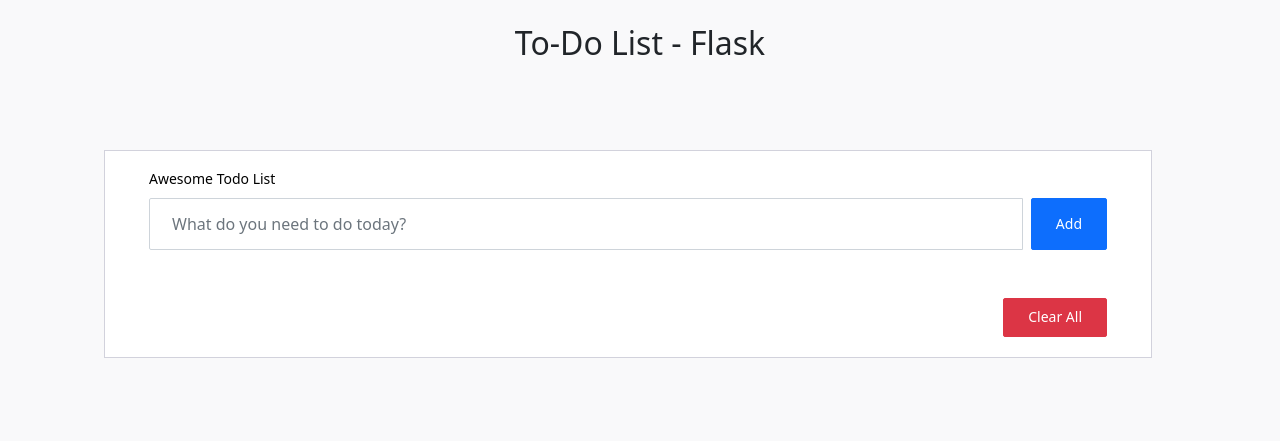
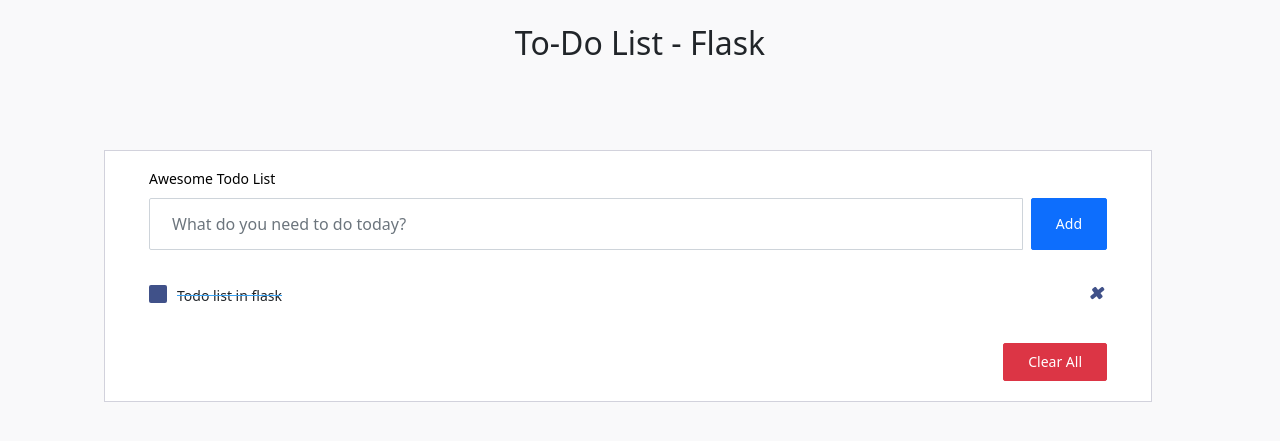
Before and after one commit to aniketmahajan007/Simple_ToDo_list_in_Flask, a Flask app: page / in a window 1280 px wide. Shown: the top 441 px of the page. Run offline with Flask 2, Linux system fonts and the light colour scheme; data comes from the database, SQL or seed files in the repository; both versions use the stored data as it was after the commit; data that the repository does not hold is empty; some libraries are stand-ins or nearby versions.

Commit message:
v 1.0.3
Added Support SQL Alchemy

```diff
--- a/routes/routers.py
+++ b/routes/routers.py
@@ -1,24 +1,41 @@
 import html
+from datetime import datetime
+
 import yaml
-from flask_mysqldb import MySQL
 import json
 from flask import request, render_template
+from flask_sqlalchemy import  SQLAlchemy
 
 from main import app
 
+#SQL
+app.config['SQLALCHEMY_DATABASE_URI'] = "sqlite:///todo.db"
+app.config['SQLALCHEMY_TRACK_MODIFICATIONS'] = False
+db = SQLAlchemy(app)
+
+class Todo(db.Model):
+    id = db.Column(db.Integer, primary_key=True)
+    tasked = db.Column(db.String(500))
+    status = db.Column(db.Integer)
+    datecreated = db.Column(db.TIMESTAMP, default=datetime.utcnow)
+
+    def __repr__(self) -> str:
+        return f"[{self.id}, {self.tasked}, {self.status}, {self.datecreated}]"
+
+
+'''
+MySQL
 db = yaml.safe_load(open('db.yaml'))
 app.config['MYSQL_HOST'] = db['mysql_host']
 app.config['MYSQL_USER'] = db['mysql_user']
 app.config['MYSQL_PASSWORD'] = db['mysql_password']
 app.config['MYSQL_DB'] = db['mysql_db']
 mysql = MySQL(app)
-
+'''
 
 @app.route('/')
 def home():
-    conn = mysql.connection.cursor()
-    conn.execute("SELECT * FROM task")
-    fetch = conn.fetchall()
+    fetch = Todo.query.all()
     return render_template('home.html', task=fetch)
 
 
@@ -33,10 +50,16 @@ def add():
     if error:
         return {"Error": "Please Fill all rhe required fields"}, 200, {'Content-type': 'application/json'}
     task["task"] = html.escape(task["task"])
+    todo = Todo(tasked=task["task"], status=0)
+    db.session.add(todo)
+    db.session.commit()
+    '''
+    MYSQL
     conn = mysql.connection.cursor()
     conn.execute("INSERT INTO task (tasked) VALUE (%s)", {task["task"]})
     mysql.connection.commit()
     conn.close()
+    '''
     return {"Success": "Successfully Added"}, 200, {'Content-type': 'application/json'}
 
 
@@ -44,20 +67,28 @@ def add():
 def checked(id):
     if id < 0:
         return {"Error": "Invalid Data"}, 200, {'Content-type': 'application/json'}
-    conn = mysql.connection.cursor()
+    todo = Todo.query.filter_by(id=id).first()
+    todo.status = 1
+    db.session.add(todo)
+    db.session.commit()
+    '''conn = mysql.connection.cursor()
     conn.execute("UPDATE task SET status=1 WHERE id=%s", {id})
     mysql.connection.commit()
-    conn.close()
+    conn.close()'''
     return {"Success": "Successfully Updated"}, 200, {'Content-type': 'application/json'}
 
 @app.route('/unchecked/<int:id>', methods=['PUT'])
 def unchecked(id):
     if id < 0:
         return {"Error": "Invalid Data"}, 200, {'Content-type': 'application/json'}
-    conn = mysql.connection.cursor()
+    todo = Todo.query.filter_by(id=id).first()
+    todo.status = 0
+    db.session.add(todo)
+    db.session.commit()
+    '''conn = mysql.connection.cursor()
     conn.execute("UPDATE task SET status=0 WHERE id=%s", {id})
     mysql.connection.commit()
-    conn.close()
+    conn.close()'''
     return {"Success": "Successfully Updated"}, 200, {'Content-type': 'application/json'}
 
 
@@ -65,16 +96,21 @@ def unchecked(id):
 def remove(id):
     if id < 0:
         return {"Error": "Invalid Data"}, 200, {'Content-type': 'application/json'}
-    conn = mysql.connection.cursor()
+    todo = Todo.query.filter_by(id=id).first()
+    db.session.delete(todo)
+    db.session.commit()
+    '''conn = mysql.connection.cursor()
     conn.execute("DELETE FROM task WHERE id=%s", {id})
     mysql.connection.commit()
-    conn.close()
+    conn.close()'''
     return {"Success": "Successfully Deleted"}, 200, {'Content-type': 'application/json'}
 
 @app.route('/clear', methods=['DELETE'])
 def clear():
-    conn = mysql.connection.cursor()
+    Todo.query.delete()
+    db.session.commit()
+    '''conn = mysql.connection.cursor()
     conn.execute("DELETE FROM task")
     mysql.connection.commit()
-    conn.close()
+    conn.close()'''
     return {"Success": "Successfully Deleted"}, 200, {'Content-type': 'application/json'}
--- a/templates/home.html
+++ b/templates/home.html
@@ -22,22 +22,22 @@
                             <div class="list-wrapper">
                                 <ul class="d-flex flex-column-reverse todo-list" id="all_tasked">
                                     {% for tasked in task %}
-                                         {% if tasked[2] == 0 %}
+                                         {% if tasked["status"] == 0 %}
                                              <li>
                                              <div class="form-check">
                                                 <label class="form-check-label">
-                                                    <input id="item{{ tasked[0] }}" class="checkbox items_checkbox" type="checkbox">
+                                                    <input id="item{{ tasked["id"] }}" class="checkbox items_checkbox" type="checkbox">
                                          {% else %}
                                             <li class="completed">
                                              <div class="form-check">
                                                 <label class="form-check-label">
-                                                    <input id="item{{ tasked[0] }}" class="checkbox items_checkbox" type="checkbox" checked>
+                                                    <input id="item{{ tasked["id"] }}" class="checkbox items_checkbox" type="checkbox" checked>
                                          {% endif %}
-                                            {{ tasked[1] }}
+                                            {{ tasked["tasked"] }}
                                                     <i class="input-helper"></i>
                                                 </label>
                                             </div>
-                                            <i id="remove{{ tasked[0] }}" class="remove remove_task mdi mdi-close-circle-outline"></i>
+                                            <i id="remove{{ tasked["id"] }}" class="remove remove_task mdi mdi-close-circle-outline"></i>
                                         </li>
                                     {%  endfor %}
                                 </ul>
```
Also changed, not shown: todo.db (added).
